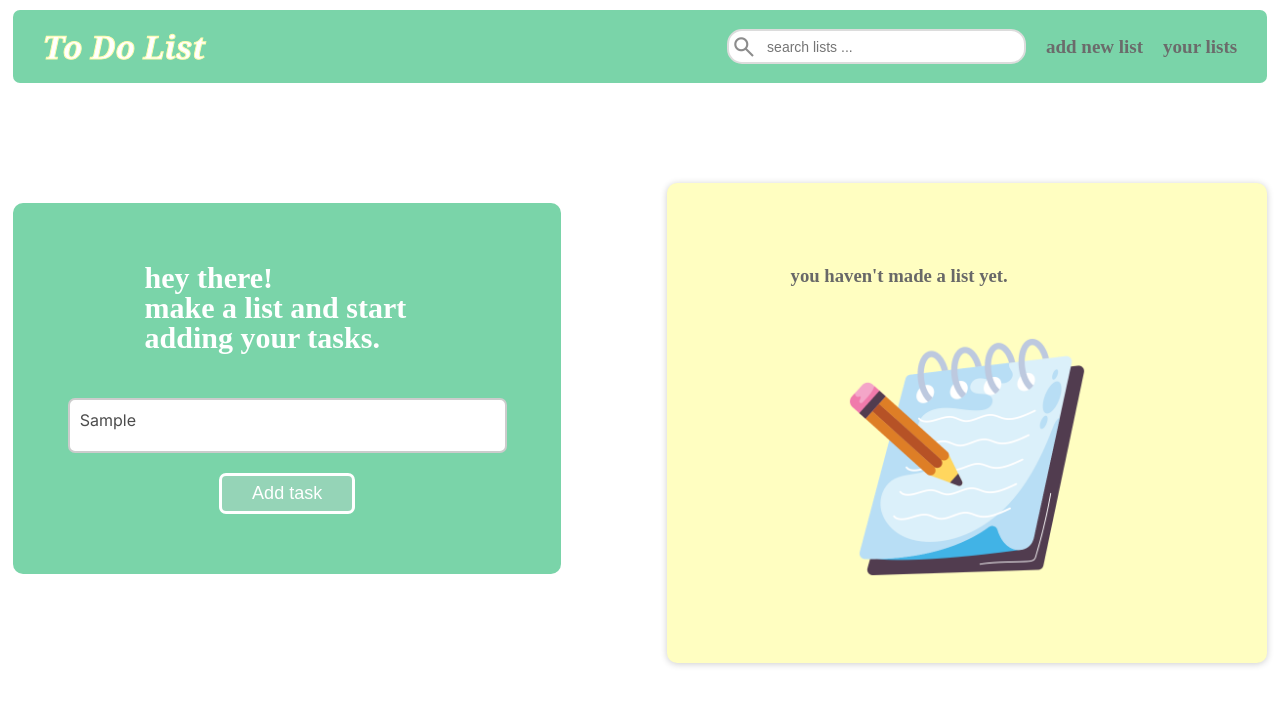
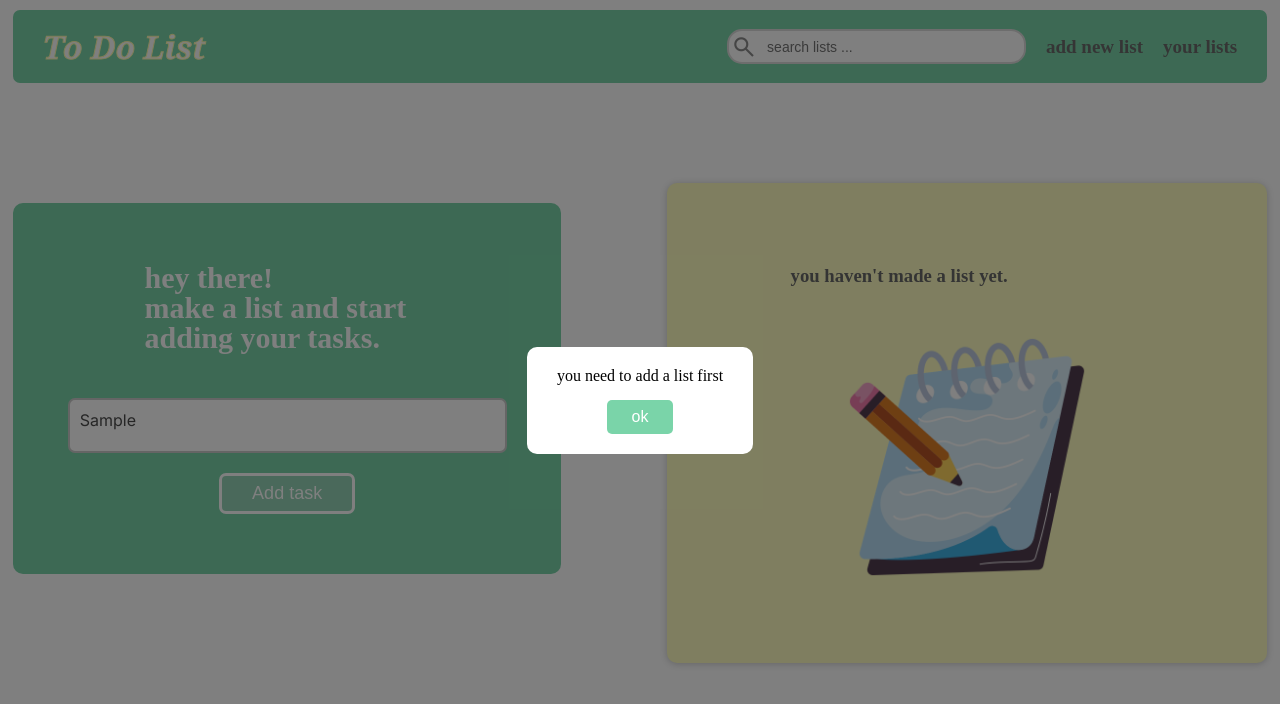
Before and after one commit to Mohammad-m-a-y/to-do-list, a plain HTML site: page index.html in a window 1280 px wide. Both pictures are taken after typing "Sample" into the empty fields and a click on the button "Add task". Drawn offline with nearby package versions, Linux system fonts and the light colour scheme.

Commit message:
to do list version: 2.2

```diff
--- a/index.html
+++ b/index.html
@@ -63,8 +63,6 @@
 
         </div>
     </header>
-
-
 
 
 
@@ -230,6 +228,26 @@
 
 
 
+    <!------ add list alert ------->
+
+
+
+
+    <div class="add_list_alert">
+        <div class="add_list_alert_content">
+
+            <p>you need to add a list first</p>
+
+            <button id="add_list_alert_ok">ok</button>
+
+        </div>
+    </div>
+
+
+
+
+
+
     <!---------- list storage container --------->
 
 
--- a/script.js
+++ b/script.js
@@ -300,6 +300,11 @@ function renderTasks(listId) {
 //------- adding new task---------
 
 
+let add_list_alert=document.querySelector(".add_list_alert");
+let add_list_alert_ok=document.getElementById("add_list_alert_ok");
+
+
+
 addbtn.addEventListener("click", function(){
 
     let text = todoinput.value.trim();
@@ -307,7 +312,7 @@ addbtn.addEventListener("click", function(){
     if (text === '') return;
 
     if (!activeListId) {
-    alert('ابتدا یک لیست ایجاد یا انتخاب کنید.'); // بعدا باید اصلاح بشه
+    add_list_alert.style.display='flex';
     return;
     }
 
@@ -334,6 +339,11 @@ addbtn.addEventListener("click", function(){
 
 })
 
+
+add_list_alert_ok.addEventListener("click",()=>{
+  add_list_alert.style.display='none';
+  todoinput.value="";
+})
 
 
 
@@ -825,7 +835,12 @@ function renderStorageLists(){
   list_storage_holder.innerHTML = "";
 
   if (lists.length === 0) {
-    list_storage_holder.innerHTML = "<p style='color:#999; padding:20px;'>No lists yet</p>";
+     list_storage_holder.innerHTML = `
+    <div class="empty_list_storage_holder">
+      <img src="images/wrong-list.png" alt="" class="empty_list_storage_holder_img">
+       <p style='color:#999; padding:20px;' class="empty_list_storage_holder_text">No lists yet</p>
+    </div>
+    `;
     return;
   }
 
@@ -841,20 +856,13 @@ function renderStorageLists(){
     box.innerHTML=`
     <div>
     <h3>${list.listname}</h3>
-    <img src="images/sticky-note(1).png" alt="image">
+    <img src="images/sticky-note(1).png" alt="image" class="list_storage_box_img">
     </div>
 
-    <p>Created: ${createdAt}</p>
-    <p>Tasks: ${tasksCount}</p>
-
+    <p class="list_storage_box_text">Created: ${createdAt}</p>
+    <p class="list_storage_box_text">Tasks: ${tasksCount}</p>
     `;
 
-    // box.innerHTML=`
-    // <h3>${list.listname}</h3>
-    // <p>Created: ${createdAt}</p>
-    // <p>Tasks: ${tasksCount}</p>
-    // <img src="images/sticky-note(1).png" alt="image">
-    // `;
 
 
     box.addEventListener("click", ()=>{
--- a/style.scss
+++ b/style.scss
@@ -553,6 +553,26 @@ body {
             box-shadow: 0 1px 5px rgba(0, 0, 0, 0.2);
 
 
+            .empty_list_storage_holder{
+                @include w_h(100%, 100%);
+                @include flex(center, center);
+                flex-direction: column;
+
+
+                .empty_list_storage_holder_img{
+                    @include w_h(300px, auto);
+                    margin-left: 20px;
+                }
+
+                .empty_list_storage_holder_text{
+                    font-size: 22px;
+                    color:#7d7d7d !important;
+
+                }
+
+            }
+
+
 
 
             .list_storage_box {
@@ -581,7 +601,7 @@ body {
                 @include flex(space-between,center);
 
 
-                img{
+                .list_storage_box_img{
                 @include w_h(25px, auto);
                 margin-bottom: 10px;
             }
@@ -594,7 +614,7 @@ body {
                 margin-bottom: 10px;
             }
 
-            p {
+            .list_storage_box_text {
                 font-size: 14px;
                 color: #777;
                 margin: 3px 0;
@@ -922,3 +942,43 @@ body {
     background-color: $green2;
     color: white;
 }
+
+
+
+
+
+
+
+
+//----- add list alert ------
+
+.add_list_alert{
+    display: none;
+    position: fixed;
+    top: 0;
+    left: 0;
+    width: 100vw;
+    height: 100vh;
+    background: rgba(0, 0, 0, 0.5);
+    justify-content: center;
+    align-items: center;
+    z-index: 1000;
+}
+
+.add_list_alert_content{
+    background: white;
+    padding: 20px 30px;
+    border-radius: 10px;
+    text-align: center;
+}
+
+#add_list_alert_ok{
+    margin: 15px 10px 0 10px;
+    padding: 8px 25px;
+    font-size: 16px;
+    border: none;
+    border-radius: 5px;
+    cursor: pointer;
+    background-color: $green2;
+    color: white;
+}
```
Also changed, not shown: images/empty.png (added), images/folder.png (added), images/wrong-list.png (added), style.css, 1 other file.
